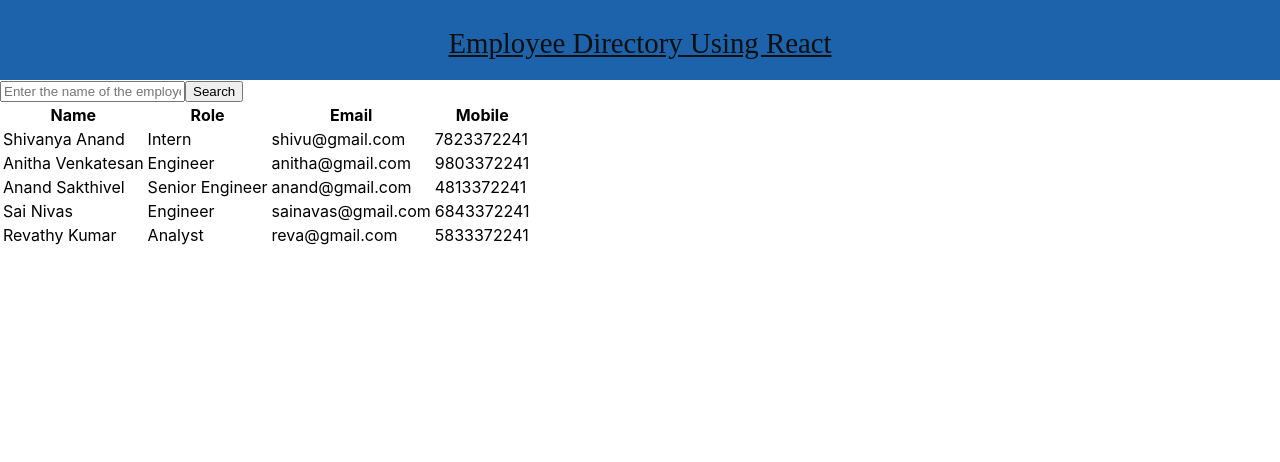
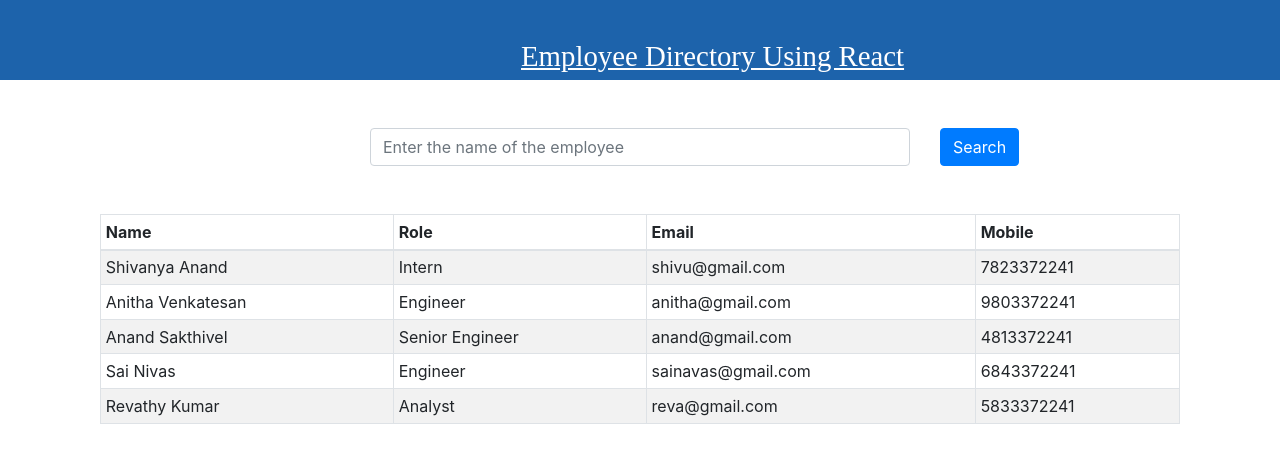
Before and after one commit to Anitha-Venkatesan/Employee-Directory, a React (Create React App) app: page / in a window 1280 px wide. Shown: the top 462 px of the page. Built offline with nearby package versions, Linux system fonts and the light colour scheme.

Commit message:
Added styles for the tables using react bootstrap

```diff
--- a/package.json
+++ b/package.json
@@ -6,7 +6,9 @@
     "@testing-library/jest-dom": "^4.2.4",
     "@testing-library/react": "^9.5.0",
     "@testing-library/user-event": "^7.2.1",
+    "bootstrap": "^4.5.2",
     "react": "^16.13.1",
+    "react-bootstrap": "^1.3.0",
     "react-dom": "^16.13.1",
     "react-scripts": "3.4.1"
   },
--- a/src/components/Search.js
+++ b/src/components/Search.js
@@ -1,4 +1,9 @@
 import React from "react";
+import Form from 'react-bootstrap/Form';
+import Container from 'react-bootstrap/Container';
+import Col from 'react-bootstrap/Col';
+import Row from 'react-bootstrap/Row';
+import Button from 'react-bootstrap/Button';
 
 
 class Search extends React.Component {
@@ -9,7 +14,7 @@
 
   handleInputChange = event => {
     // Updating the input's state
-        this.setState({searchTerm:event.target.value});
+    this.setState({ searchTerm: event.target.value });
 
   };
 
@@ -22,19 +27,27 @@
   render() {
     // Notice how each input has a `value`, `searchTerm`, and `onChange` prop
     return (
-          <div>
-            <form className="form" onSubmit={this.handleFormSubmit}>
-                <input
-                    type="text"
+      <Form onSubmit={this.handleFormSubmit}>
+
+        <Container className = "mt-5">
+          <Row>
+            <Col></Col>
+            <Col xs={6}>
+              <Form.Control type="text"
+                placeholder="Enter the name of the employee"
                 value={this.state.value}
-                    onChange={this.handleInputChange}
-                    placeholder="Enter the name of the employee"
-                />
-                <button type='submit'>Search</button>
-            </form>
+                onChange={this.handleInputChange} />
+            </Col>
+            <Col xs>
+              <Button type='submit'>Search</Button>
+            </Col>
+          </Row>
+
+        </Container>
+
+      </Form>
 
 
-         </div>
     );
   }
 }
--- a/src/components/employee.js
+++ b/src/components/employee.js
@@ -1,11 +1,16 @@
 import React from "react";
+import Table from 'react-bootstrap/Table';
+import Container from 'react-bootstrap/Container'
+import Col from 'react-bootstrap/Col'
 
 export default function Employee(props) {
     return (
-        <table>
+        <Container className = "mt-5">
+            <Col>
+                <Table striped bordered hover size="sm">
                     <thead>
                         <tr>
-                 <th onClick = {() => props.sortByName("name")}>Name
+                            <th onClick={() => props.sortByName("name")}>Name
                  </th>
                             <th>Role</th>
                             <th>Email</th>
@@ -14,8 +19,8 @@
                     </thead>
                     <tbody>
                         {//map to loop through each item in the array
-                    props.data.map(row  => (
-                        <tr key = {row.id}>
+                            props.data.map(row => (
+                                <tr key={row.id}>
                                     <td>
                                         {row.name}
                                     </td>
@@ -34,7 +39,10 @@
                         }
 
                     </tbody>
-        </table>
+                </Table>
+            </Col>
+
+        </Container>
     )
 
 }
--- a/src/index.js
+++ b/src/index.js
@@ -1,6 +1,7 @@
 import React from 'react';
 import ReactDOM from 'react-dom';
 import './index.css';
+import 'bootstrap/dist/css/bootstrap.min.css';
 import App from './App';
 
 
--- a/src/styles/Navbar.css
+++ b/src/styles/Navbar.css
@@ -5,8 +5,8 @@
   }
 
   .navbar a {
-    color: rgb(15, 15, 15);
-    text-align: center;
+    color: white;
+    padding-left: 500px;
     font-size: 1.8rem;
     font-family: "Roboto, Oxygen, Ubuntu, Cantarell, 'Open Sans', 'Helvetica Neue', sans-serif";
     text-decoration: underline;
```
Also changed, not shown: 1 other file (tests, documents, lock files or other folders). Lines whose indentation alone changed are shown as unchanged.
